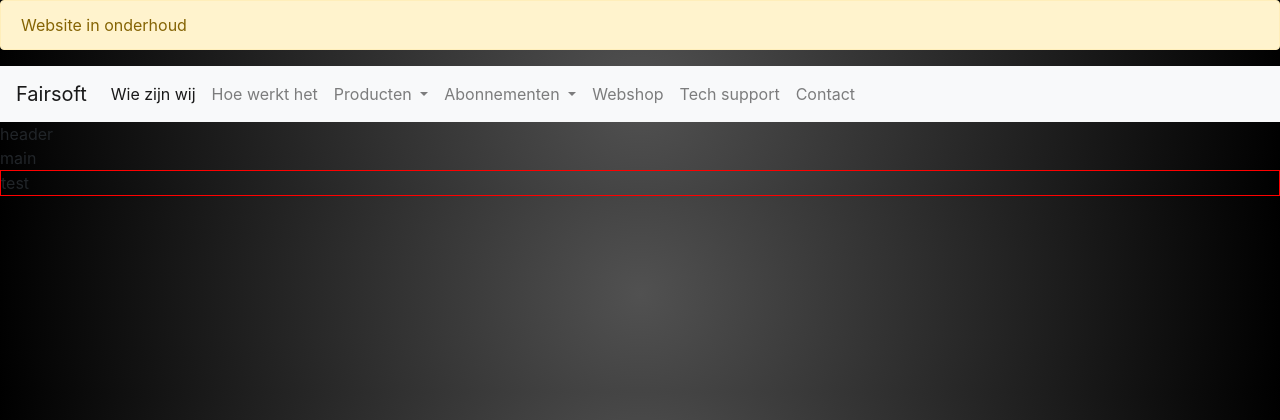
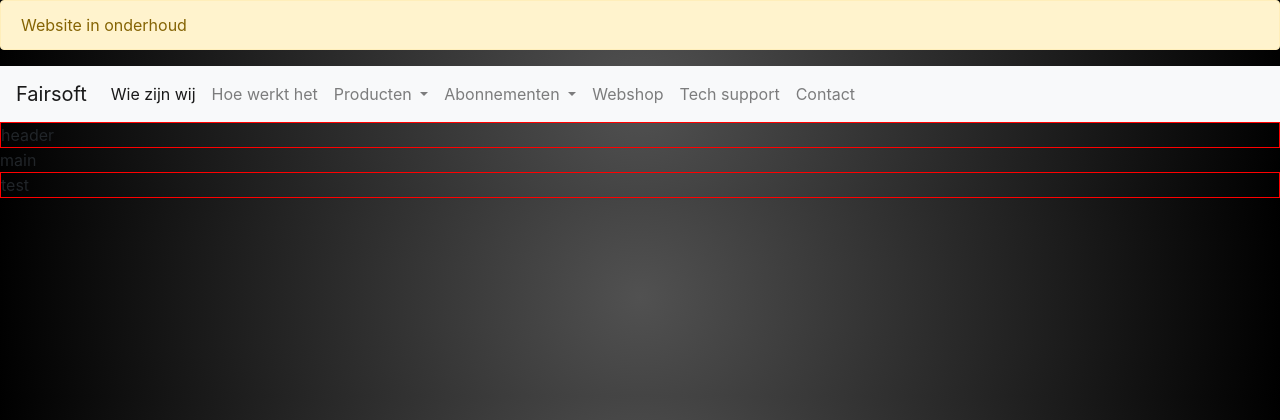
Before and after one commit to FairsoftGit/Website, a PHP site: page / in a window 1280 px wide. Shown: the top 420 px of the page. Run offline with PHP 8.4, Linux system fonts and the light colour scheme; some libraries are stand-ins or nearby versions.

Commit message:
css header

```diff
--- a/css/fairsoft-stylesheet.css
+++ b/css/fairsoft-stylesheet.css
@@ -7,6 +7,12 @@ body {
 	background: radial-gradient(circle, #515151, #000);
 }
 
+header{
+	border: 1px solid red;
+	width: 100%;
+	height: auto;
+}
+
 footer{
 	border: 1px solid red;
 }
```
